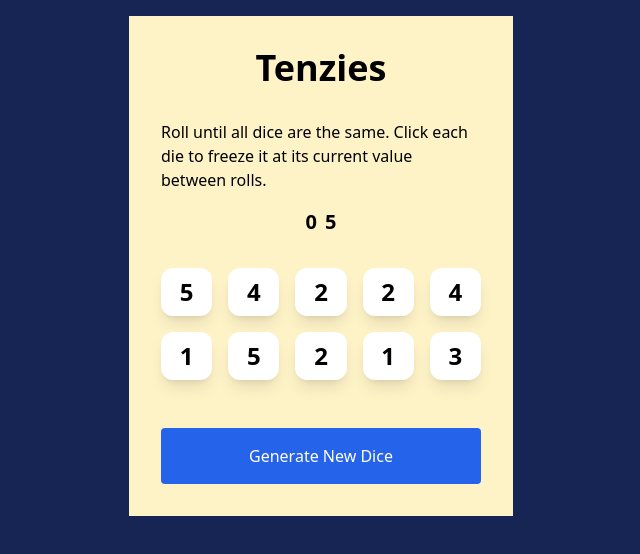
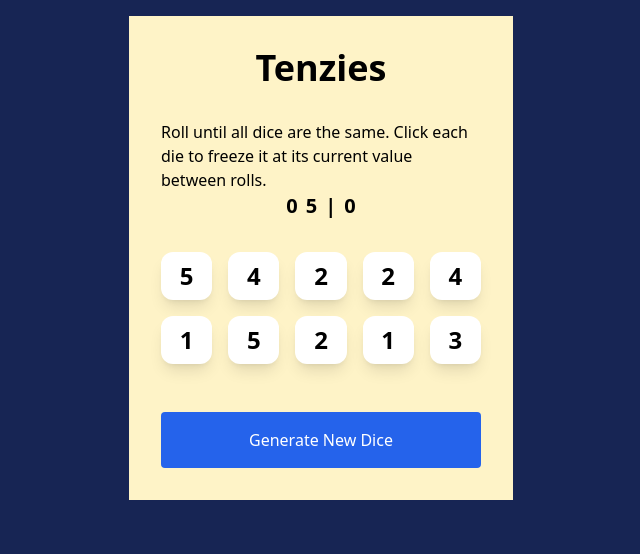
Before and after one commit to marionmartie/scrimba-react-app, a React (Vite) app: page / in a window 1280 px wide. Shown: the top 554 px of the page, without its empty margins (319-959 px from the left). Built offline with nearby package versions, Linux system fonts and the light colour scheme.

Commit message:
Added counter

```diff
--- a/src/App.jsx
+++ b/src/App.jsx
@@ -1,13 +1,16 @@
 import React, { useState, useRef, useEffect } from "react"
-import Die from "./Die"
-import Timer from './Timer'
 import { nanoid } from "nanoid"
 
 import { useWindowSize } from "react-use"
 import ReactConfetti from "react-confetti"
 
+import Die from "./Die"
+import Timer from './Timer'
+import RollCounter from "./RollCounter"
+
 export default function App() {
   let [dice, setDice] = useState(generateNewDice())
+  let [rollsCounter, setRollsCounter] = useState(0)
   const {width, height} = useWindowSize()
 
   const ngbutton = useRef(null)
@@ -18,7 +21,6 @@ export default function App() {
     .fill(0)
     .map(() => ({
       'value' : Math.ceil(Math.random() * 6),
-      // 'value': 5,
       'isHeld': false,
       'id': nanoid()
       }))
@@ -28,12 +30,15 @@ export default function App() {
     setDice(generateNewDice())
   }
 
-  let reroll = () =>
+  let reroll = () => {
+    setRollsCounter( prevCounter => prevCounter + 1 )
+
     setDice( prev => prev.map( die =>
       die.isHeld === false ?
       {...die, value: Math.ceil(Math.random() * 6)} :
       die
      ) )
+  }
 
   let changeIsHeld = (id) =>
     setDice( prev => prev.map( die =>
@@ -57,8 +62,10 @@ export default function App() {
     <main className="bg-amber-100 p-8 m-4 w-96 mx-auto">
       <h1 className="text-4xl text-center font-bold">Tenzies</h1>
       <p className="mt-8">Roll until all dice are the same. Click each die to freeze it at its current value between rolls.</p>
-      <Timer />
-      <div className="dice-container pb-12 pt-8 grid grid-cols-5 gap-4">
+        <section className="text-center text-xl font-bold flex justify-center align-middle items-center gap-2">
+          <Timer /> <span> | </span> <RollCounter counter={rollsCounter} />
+        </section>
+        <div className="dice-container pb-12 pt-8 grid grid-cols-5 gap-4">
         { diceElements }
       </div>
       <button className="rounded bg-blue-600 text-white p-4 w-full" ref={ngbutton} onClick={gameWon ? newGame : reroll}>{ gameWon ? 'New Game' : 'Generate New Dice' }</button>
--- /dev/null
+++ b/src/RollCounter.jsx
@@ -0,0 +1,6 @@
+
+export default function RollCounter ({counter}) {
+    return (
+        <span>{ counter }</span>
+    )
+}
--- a/src/Timer.jsx
+++ b/src/Timer.jsx
@@ -6,12 +6,6 @@ export default function Timer() {
 
 
     const getTime = () => {
-        // const time = new Date()
-        // setMins( Math.floor((time / 1000 / 60) % 60))
-        // setSec( Math.floor((time/1000) % 60))
-
-        // setSec( (prevSec) => prevSec == 59 ? setMins( (prevMin) => prevMin + 1 ) : prevSec + 1 )
-
         setSec( (prevSec) => {
             if (prevSec === 59) {
                 setMins((prevMins) => prevMins + 1)
@@ -28,9 +22,9 @@ export default function Timer() {
     },[])
 
     return (
-        <section className="text-center text-xl font-bold flex justify-center gap-2 pt-4">
-            <span>{ mins }</span>
-            <span>{ sec }</span>
-        </section>
+            <>
+                <span>{ mins }</span>
+                <span>{ sec }</span>
+            </>
     )
 }
```
